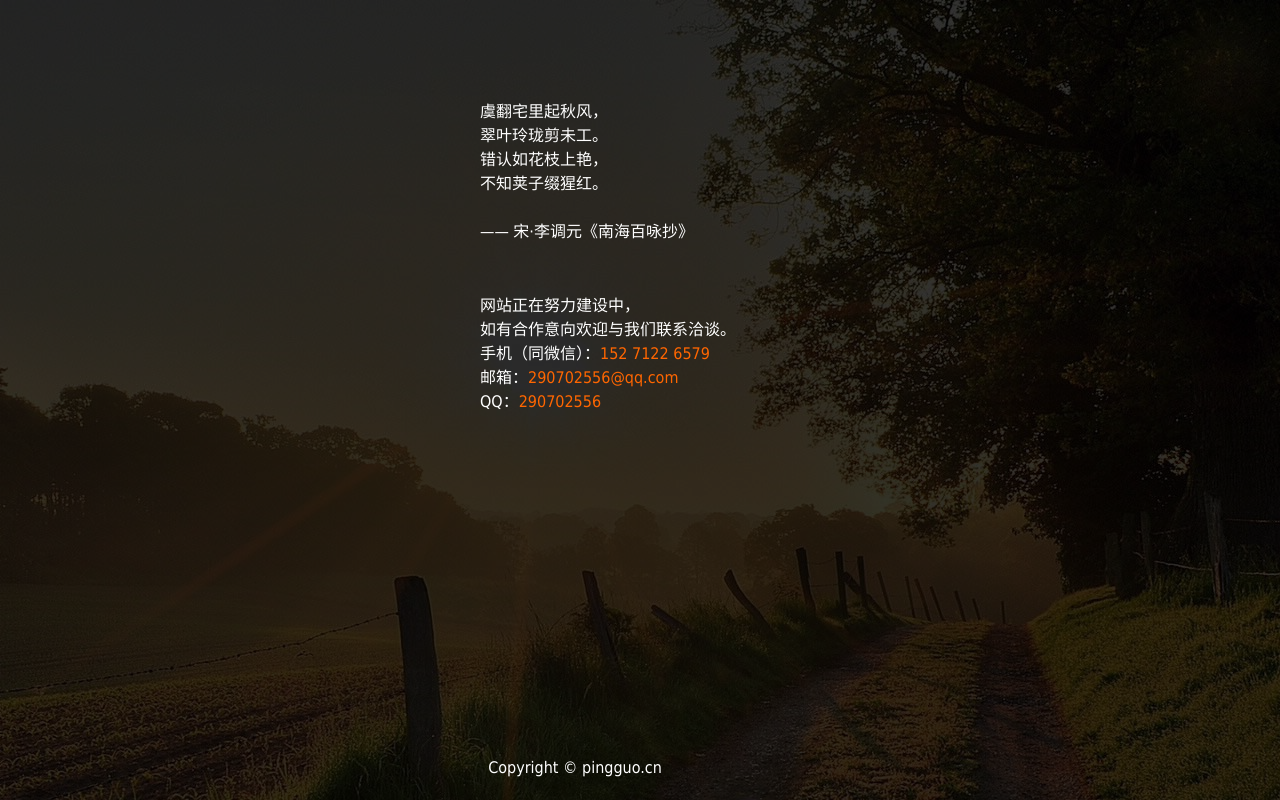
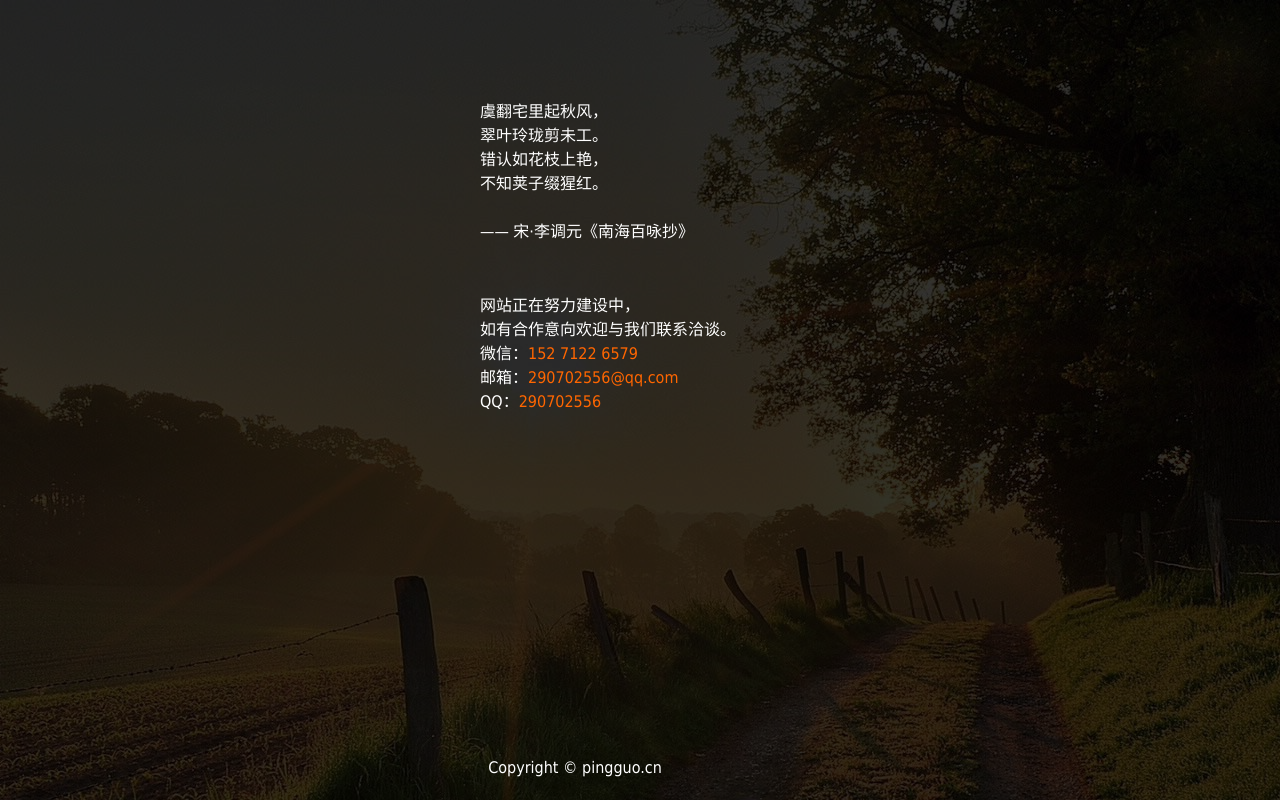
Before and after one commit to az031120103/pingguo, a plain HTML site: page index.html in a window 1280 px wide. Drawn offline with Linux system fonts and the light colour scheme.

Commit message:
微信号修改

```diff
--- a/index.html
+++ b/index.html
@@ -74,7 +74,7 @@
       <div class="comming-soon">
         <p>网站正在努力建设中，</p>
         <p>如有合作意向欢迎与我们联系洽谈。</p>
-        <p>手机（同微信）：<em>152 7122 6579</em></p>
+        <p>微信：<em>152 7122 6579</em></p>
         <p>邮箱：<em>290702556@qq.com</em></p>
         <p>QQ：<em>290702556</em></p>
       </div>
```
